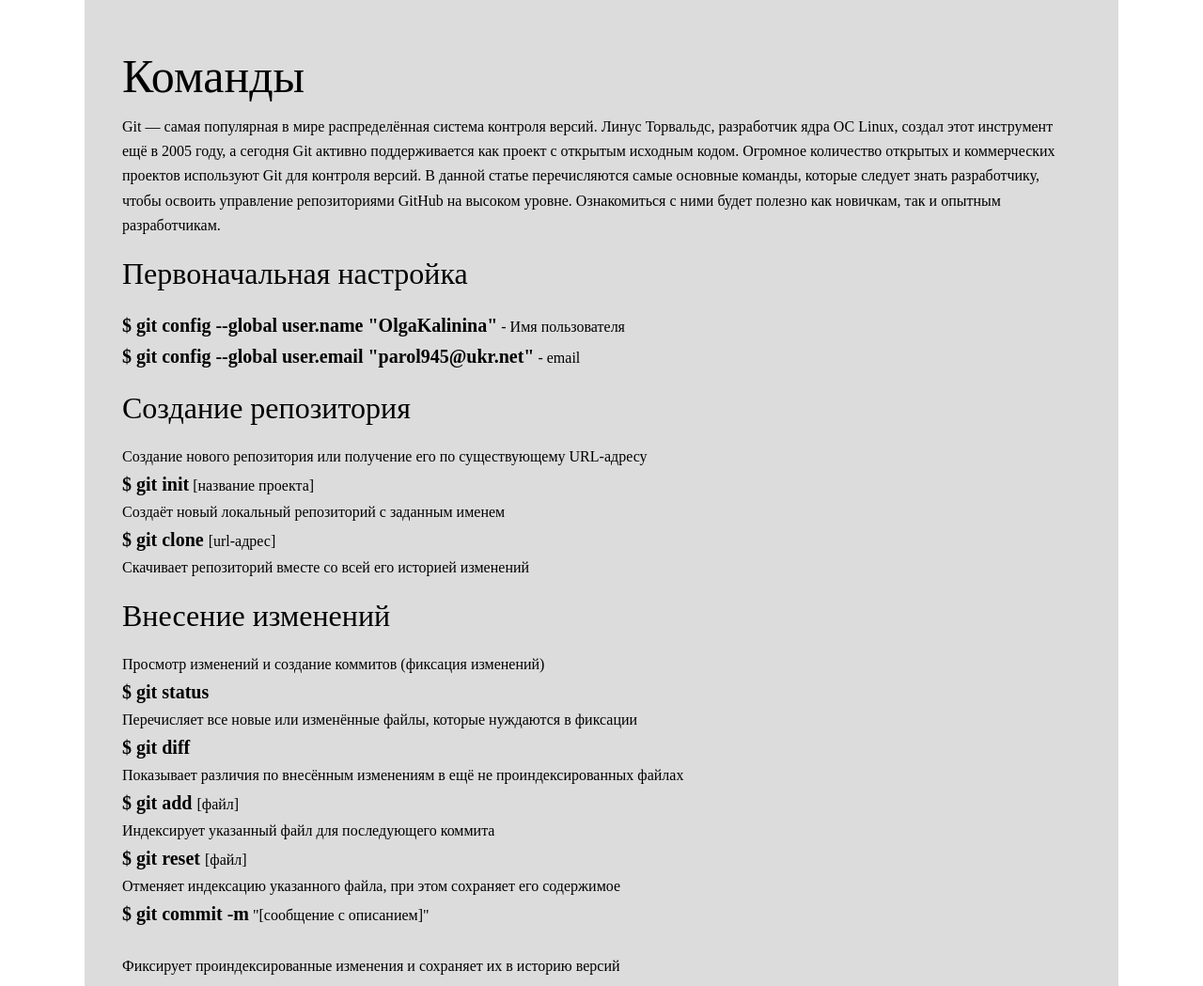
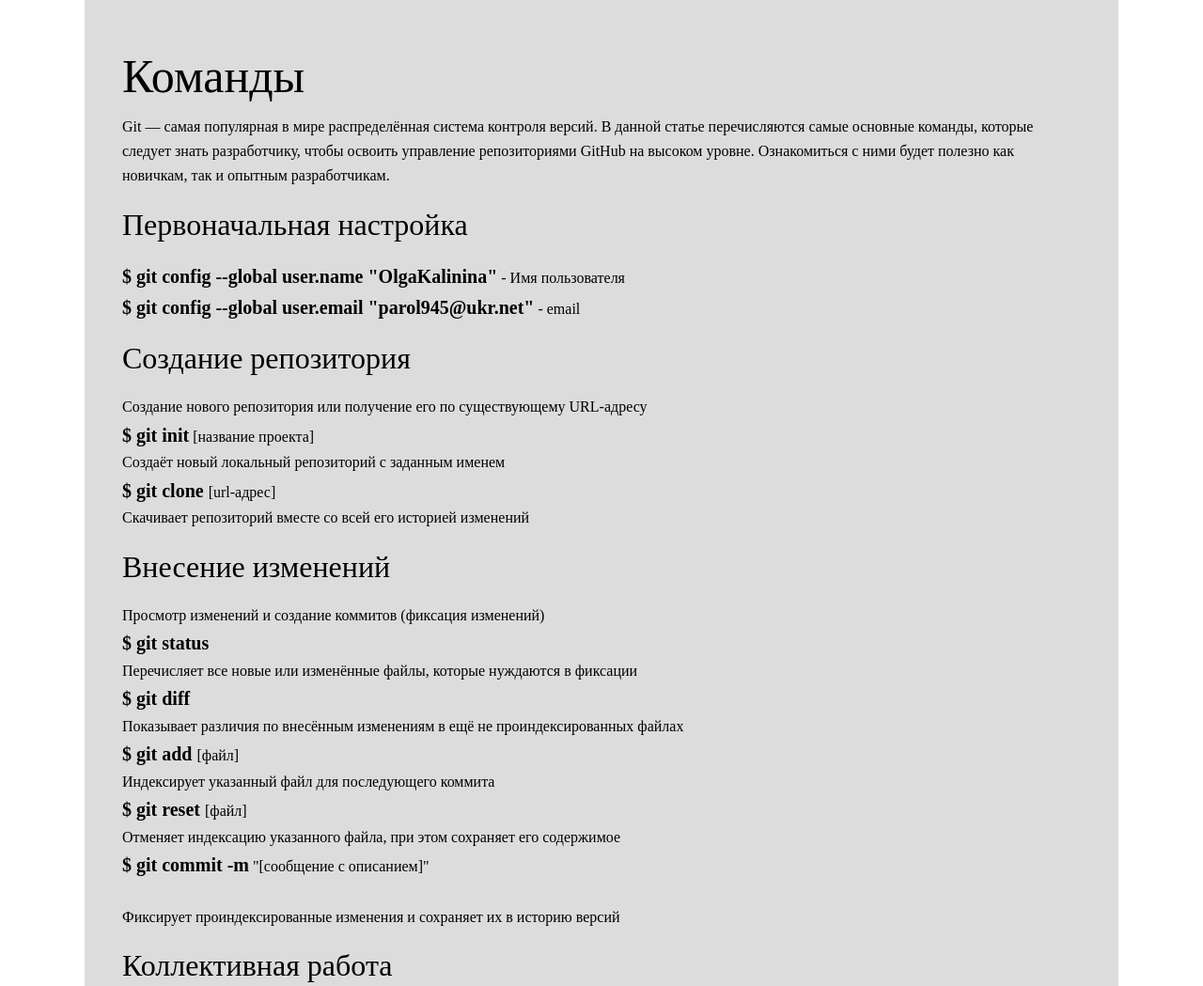
Before and after one commit to OlgaKalini/homework_Hillel, a plain HTML site: page index.html in a window 1280 px wide. Shown: the top 1049 px of the page at 94% size. Drawn offline with Linux system fonts and the light colour scheme.

Commit message:
delete text

```diff
--- a/index.html
+++ b/index.html
@@ -13,10 +13,7 @@
 <div class="container">
     <h1>Команды</h1>
     <div>
-        <p>Git — самая популярная в мире распределённая система контроля версий. Линус Торвальдс, разработчик ядра ОС
-            Linux,
-            создал этот инструмент ещё в 2005 году, а сегодня Git активно поддерживается как проект с открытым исходным
-            кодом. Огромное количество открытых и коммерческих проектов используют Git для контроля версий.
+        <p>Git — самая популярная в мире распределённая система контроля версий.
             В данной статье перечисляются самые основные команды, которые следует знать разработчику, чтобы освоить
             управление репозиториями GitHub на высоком уровне. Ознакомиться с ними будет полезно как новичкам, так и
             опытным
```
